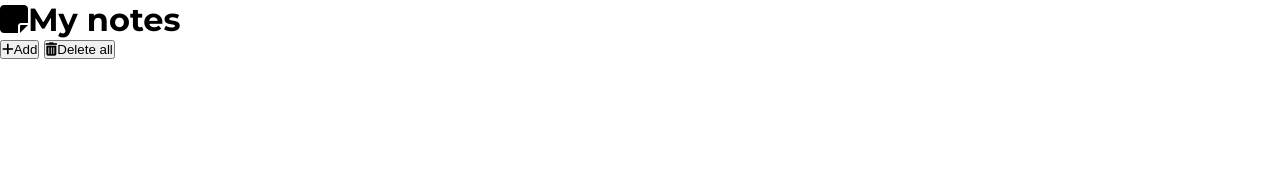
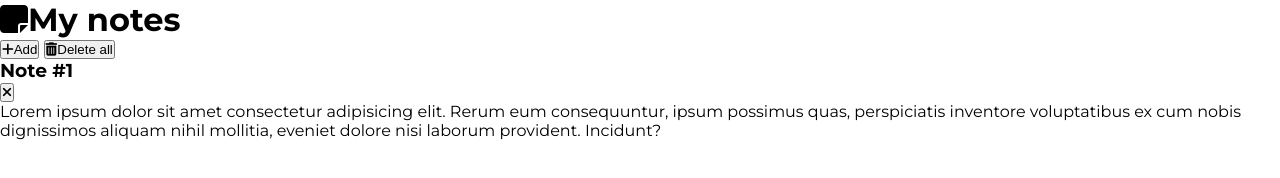
Before and after one commit to marcin-kk/MyNotes, a plain HTML site: page index.html in a window 1280 px wide. Drawn offline with Linux system fonts and the light colour scheme.

Commit message:
html note area added

```diff
--- a/index.html
+++ b/index.html
@@ -23,8 +23,15 @@
     </div>
 
     <div class="note-area">
-
-
+        <div class="note">
+            <div class="note-header">
+                <h3 class="note-title">Note #1</h3>
+                <button class="delete-note"><i class="fas fa-times icon"></i></button>
+            </div>
+            <div class="class-body">Lorem ipsum dolor sit amet consectetur adipisicing elit. Rerum eum consequuntur,
+                ipsum possimus quas, perspiciatis inventore voluptatibus ex cum nobis dignissimos aliquam nihil
+                mollitia, eveniet dolore nisi laborum provident. Incidunt?</div>
+        </div>
     </div>
 
     <script src="./script.js"></script>
```
